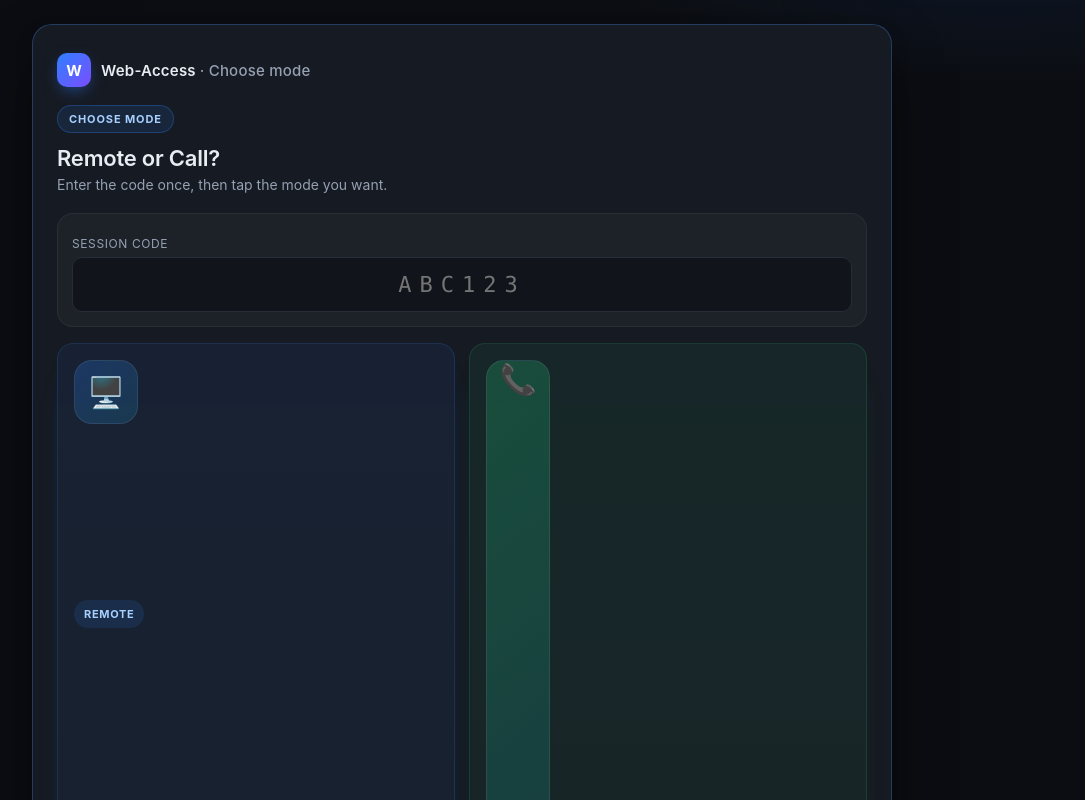
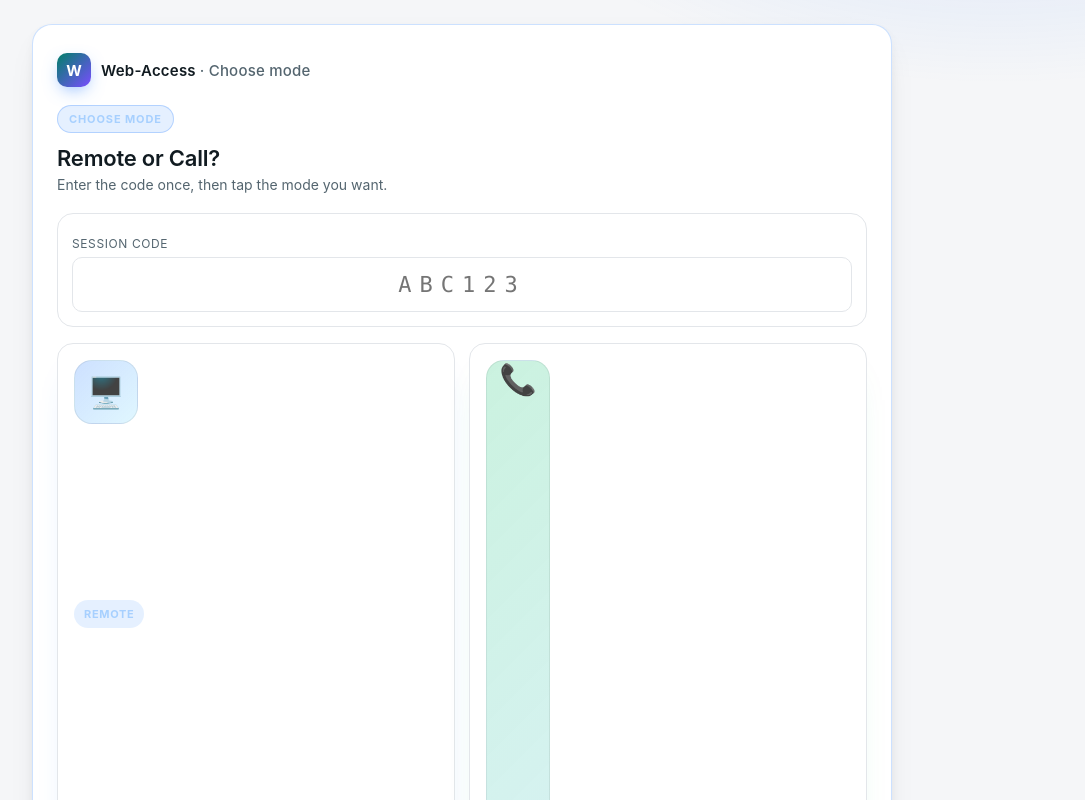
Before and after one commit to mjmanzini/web-access, a Next.js app in the folder web-client/: page / in a window 1280 px wide. Shown: the top 800 px of the page, without its empty margins (178-1263 px from the left). Built offline with nearby package versions, Linux system fonts and the light colour scheme; no server answers.

Commit message:
Theme: add light-mode overrides for legacy globals.css tokens

```diff
--- a/web-client/app/theme.css
+++ b/web-client/app/theme.css
@@ -49,6 +49,72 @@
   --wa-subtle-border: rgba(17, 27, 33, .12);
   --wa-modal-bg: rgba(255, 255, 255, .96);
   --wa-input-bg: #ffffff;
+
+  /* Override the legacy dark-only tokens defined in globals.css so every
+     screen (login, /remote dashboard, /call hub, onboarding, settings,
+     etc.) follows the active theme instead of staying dark. */
+  --bg: #f5f6f8;
+  --bg-2: #ffffff;
+  --surface: #ffffff;
+  --surface-2: #f0f2f5;
+  --border: #e3e6ea;
+  --border-hi: #cdd2d8;
+  --text: #111b21;
+  --muted: #54656f;
+  --muted-2: #7c8a93;
+  --primary: #008069;
+  --primary-hi: #06966f;
+  --primary-soft: rgba(0, 128, 105, 0.12);
+  --danger: #d33d4d;
+  --success: #16a34a;
+  --ring: 0 0 0 3px rgba(0, 128, 105, 0.25);
+  --shadow:
+    0 12px 36px -22px rgba(11, 20, 26, 0.25),
+    0 4px 14px -6px rgba(11, 20, 26, 0.12);
+}
+
+/* Light-mode body background override (globals.css uses dark radial
+   gradients on body that look muddy on a light theme). */
+:root[data-theme='light'] body {
+  background:
+    radial-gradient(1100px 600px at 90% -10%, rgba(0, 128, 105, 0.10), transparent 60%),
+    radial-gradient(900px 500px at -10% 110%, rgba(47, 128, 255, 0.08), transparent 60%),
+    var(--bg);
+}
+
+/* Adjust translucent overlays that assume a dark backdrop. */
+:root[data-theme='light'] .btn-ghost:hover {
+  background: rgba(17, 27, 33, 0.05);
+}
+:root[data-theme='light'] .flow-option {
+  background: var(--surface);
+}
+:root[data-theme='light'] .flow-option:hover {
+  background: var(--surface-2);
+}
+:root[data-theme='light'] .flow-switch {
+  border-top-color: rgba(17, 27, 33, 0.08);
+}
+:root[data-theme='light'] .mode-choice,
+:root[data-theme='light'] .hub-code-card {
+  background: var(--surface);
+  border-color: var(--border);
+}
+:root[data-theme='light'] .mode-choice-icon {
+  border-color: rgba(17, 27, 33, 0.08);
+}
+:root[data-theme='light'] .wa-session-row:hover,
+:root[data-theme='light'] .wa-session-row.active {
+  background: rgba(17, 27, 33, 0.04);
+  border-color: rgba(17, 27, 33, 0.08);
+}
+:root[data-theme='light'] .composer .icon-btn:hover,
+:root[data-theme='light'] .side-head .icon-btn:hover,
+:root[data-theme='light'] .chat-head .actions button:hover {
+  background: rgba(17, 27, 33, 0.06);
+}
+:root[data-theme='light'] .wa-modal-close:hover {
+  background: rgba(17, 27, 33, 0.06);
 }
 
 /* ===========================================================
```
